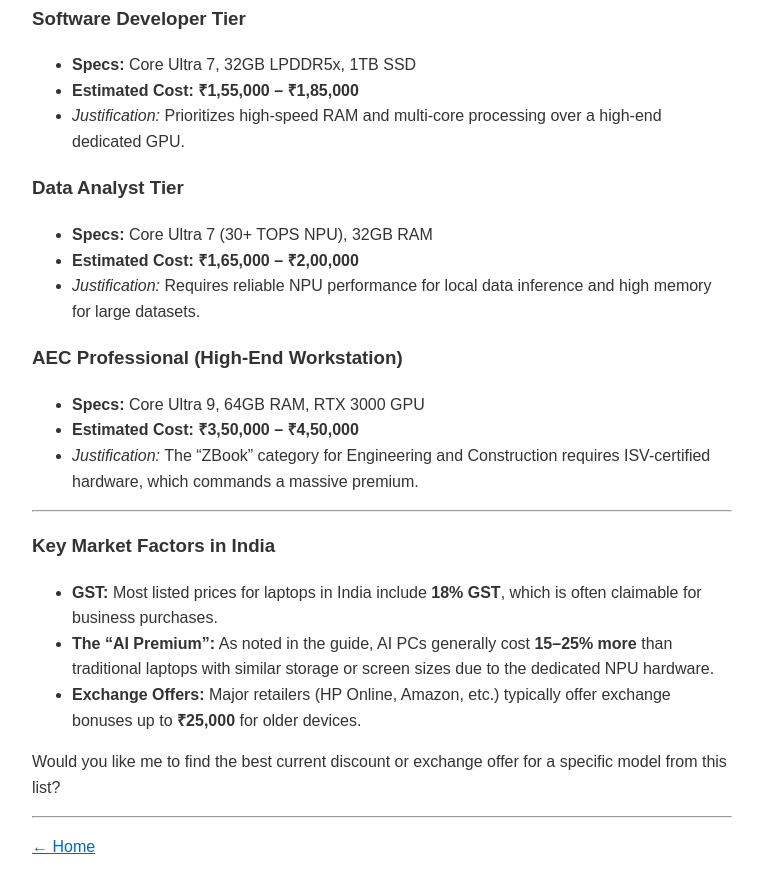
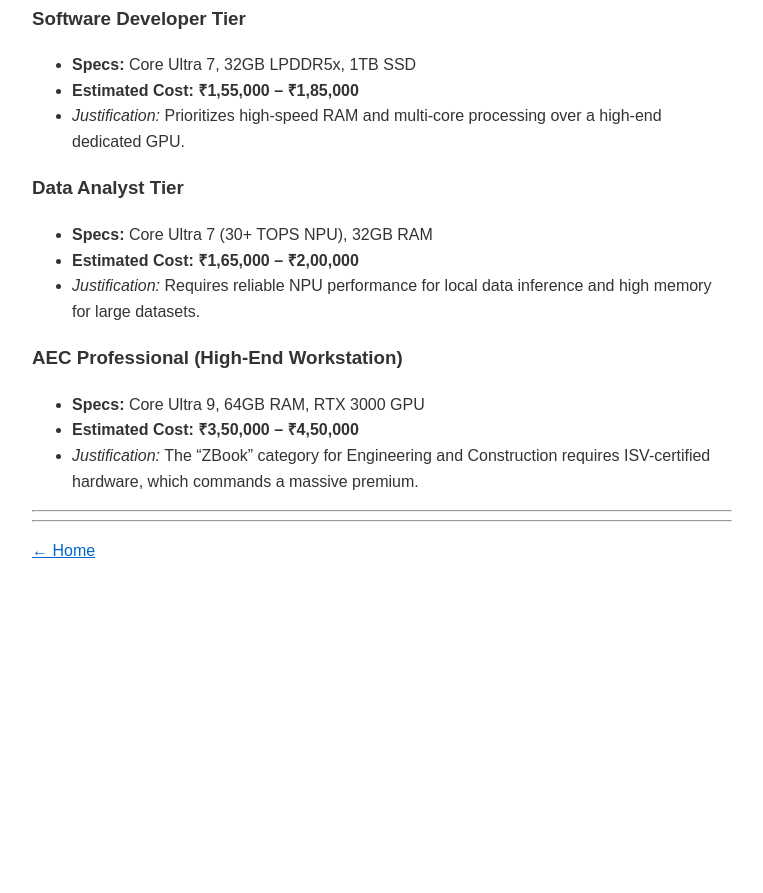
Before and after one commit to srimugunthan/AI-Gen-Stories, a Jekyll site: the page built from _posts/2026-03-6-qwen3-on-laptop.md, in a window 1280 px wide and 900 px high, scrolled down 2561 px. Shown: the top 893 px of the window, without its empty margins (258-1021 px from the left). Built offline with Jekyll 4.4.1, drawn with Linux system fonts in a browser that asks for light colours; our own code applies the rules of GitHub Pages for plain Markdown files; after the commit the page ends 3165 px from its top, so only the background shows below that.

Commit message:
Update 2026-03-6-qwen3-on-laptop.md

```diff
--- a/_posts/2026-03-6-qwen3-on-laptop.md
+++ b/_posts/2026-03-6-qwen3-on-laptop.md
@@ -97,11 +97,3 @@ For those building or buying custom configurations based on the article's specif
 * *Justification:* The "ZBook" category for Engineering and Construction requires ISV-certified hardware, which commands a massive premium.
 
 ---
-
-### Key Market Factors in India
-
-* **GST:** Most listed prices for laptops in India include **18% GST**, which is often claimable for business purchases.
-* **The "AI Premium":** As noted in the guide, AI PCs generally cost **15–25% more** than traditional laptops with similar storage or screen sizes due to the dedicated NPU hardware.
-* **Exchange Offers:** Major retailers (HP Online, Amazon, etc.) typically offer exchange bonuses up to **₹25,000** for older devices.
-
-Would you like me to find the best current discount or exchange offer for a specific model from this list?
```
